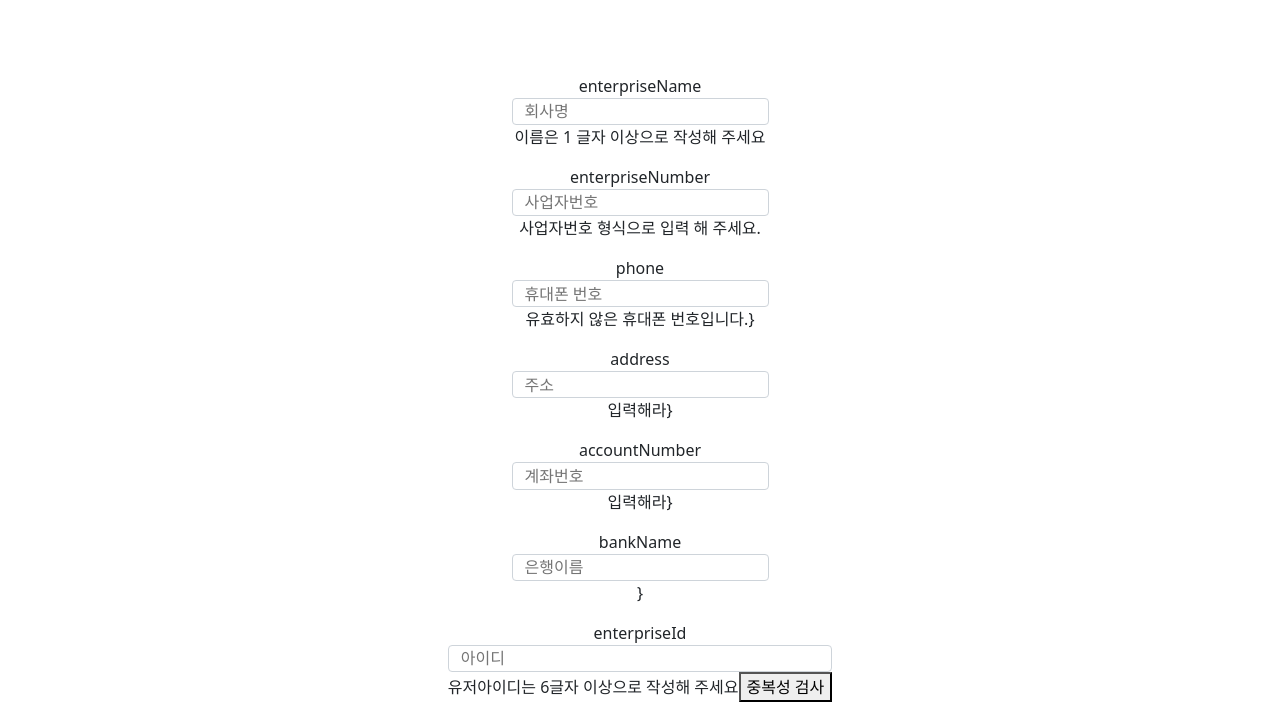
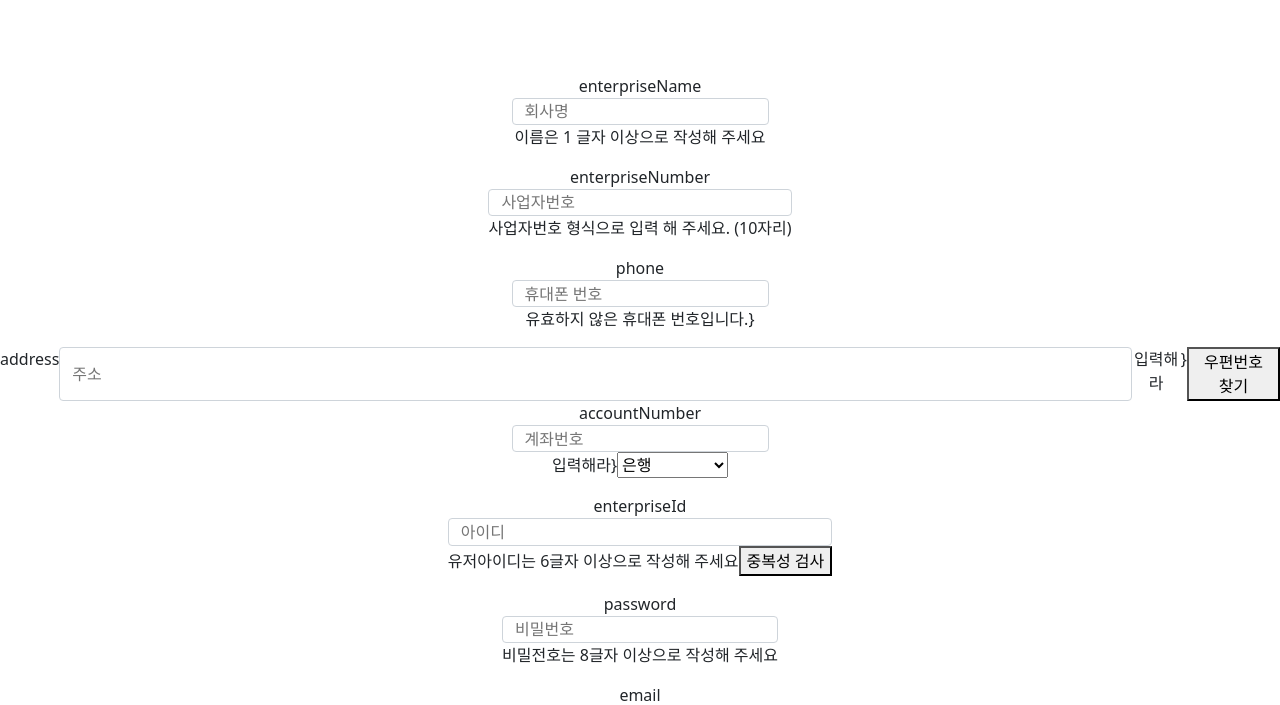
Before and after one commit to kimdonghyeon3/capstone, a React app: page /register/company in a window 1280 px wide. Shown: the part 88-793 px from the top of the page. Built offline with nearby package versions, Linux system fonts and the light colour scheme.

Commit message:
회원가입 (기업 유효성 검사 완료) 변경

```diff
--- a/package.json
+++ b/package.json
@@ -14,6 +14,7 @@
     "path-browserify": "^1.0.1",
     "react": "^18.0.0",
     "react-bootstrap": "^2.2.3",
+    "react-daum-postcode": "^3.0.3",
     "react-dom": "^18.0.0",
     "react-icon": "^1.0.0",
     "react-icons": "^4.3.1",
--- a/src/category.js
+++ b/src/category.js
@@ -1,12 +1,8 @@
 import {Header} from './laydout/header';
 import {Footer} from './laydout/footer';
-import {Link, Routes, Route, useParams} from "react-router-dom";
-import {BsSearch} from "react-icons/bs";
-import React from "react";
+import {Link, Routes, Route, useParams, useNavigate, useLocation} from "react-router-dom";
+import React, {useState} from "react";
 import Carousel from 'react-bootstrap/Carousel'
-import Card from 'react-bootstrap/Card'
-import {Button} from "react-bootstrap";
-import Nav from 'react-bootstrap/Nav'
 import './category.css';
 import Mypage from "./mypage";
 import Login from "./login";
@@ -516,7 +512,8 @@ const contents = [
     {id:6, title:'sale_event', description:<Category_content_sale_event/>}
 ]
 
-function Category_content(){
+function Category_content(props){
+
     var params = useParams();
     var category_id = params.category_id;
     console.log('params.category_id ', params, params.category_id);
@@ -541,6 +538,12 @@ function Category_content(){
 }
 
 function Category(){
+
+        const navstate = useLocation();
+
+        console.log("로그인 후");
+        console.log(navstate);
+        console.log(navstate);
 
     return(
             <div>
--- a/src/login.js
+++ b/src/login.js
@@ -34,7 +34,12 @@ function Login(){
                 console.log(response.data);
 
                 if(response.data.enterpriseId === state.userId){
-                    navigate("/category",response.data);
+                    navigate("/category/main", { state :{
+                            uid:response.data.enid,
+                            id:response.data.enterpriseId,
+                            role:'E',
+                        },
+                    });
                 }else{
                     alert("아이디와 비밀번호가 잘못되었습니다.");
                 }
--- /dev/null
+++ b/src/modals/post.css
@@ -0,0 +1,8 @@
+.postmodal{
+    background : rgba(0,0,0,0.25);
+    position : fixed;
+    left:0;
+    top:0;
+    height:100%;
+    width:100%;
+}
--- /dev/null
+++ b/src/modals/post.js
@@ -0,0 +1,42 @@
+import React, { useEffect, useState } from "react";
+import DaumPostcode from "react-daum-postcode";
+import './post.css';
+
+const Post = (props) => {
+    // const address = props.address;
+    // const setAddress = props.setAddress;
+
+    const complete = (data) =>{
+        let fullAddress = data.address;
+        let extraAddress = '';
+
+        if (data.addressType === 'R') {
+            if (data.bname !== '') {
+                extraAddress += data.bname;
+            }
+            if (data.buildingName !== '') {
+                extraAddress += (extraAddress !== '' ? `, ${data.buildingName}` : data.buildingName);
+            }
+            fullAddress += (extraAddress !== '' ? ` (${extraAddress})` : '');
+        }
+        console.log(data)
+        console.log(fullAddress)
+        console.log(data.zonecode)
+
+        props.setcompany({
+            ...props.company,
+            address:fullAddress,
+        })
+    }
+
+    return (
+        <div >
+            <DaumPostcode
+                className="postmodal"
+                autoClose
+                onComplete={complete} />
+        </div>
+    );
+};
+
+export default Post;
--- a/src/register.js
+++ b/src/register.js
@@ -2,13 +2,10 @@ import React, {useEffect, useState} from "react";
 import {Header} from './laydout/header';
 import {Footer} from './laydout/footer';
 import {BrowserRouter, Routes, Route, Link, useParams, useNavigate} from 'react-router-dom';
-import Form from "react-bootstrap/Form";
-import Button from "react-bootstrap/Button";
-import Row from 'react-bootstrap/Row';
-import Col from 'react-bootstrap/Col';
-import Container from 'react-bootstrap/Container';
+import DaumPostCode from 'react-daum-postcode';
 import './register.css';
 import axios from "axios";
+import Post from "./modals/post";
 
 function Register_main(){
     return(
@@ -272,7 +269,7 @@ function Register_company(){
     });
 
     const [nameMessage, setNamemessage] = useState('이름은 1 글자 이상으로 작성해 주세요');
-    const [numMessage, setNummessage] = useState('사업자번호 형식으로 입력 해 주세요.');
+    const [numMessage, setNummessage] = useState('사업자번호 형식으로 입력 해 주세요. (10자리)');
     const [phoneMessage, setPhonemessage] = useState("유효하지 않은 휴대폰 번호입니다.");
     const [enterpriseIdMessage, setenterpriseIdmessage] = useState('유저아이디는 6글자 이상으로 작성해 주세요');
     const [passwordMessage, setPasswordmessage] = useState('비밀전호는 8글자 이상으로 작성해 주세요');
@@ -284,13 +281,14 @@ function Register_company(){
     const [isname, setIsname] = useState(false);
     const [isnum, setIsnum] = useState(false);
     const [isphone, setIsphone] = useState(false);
-    const [isenterpriseId, setIsenterpriseId] = useState(false);
+    const [isenterpriseId, setIsenterpriseId] = useState(true);
     const [ispassword, setIspassword] = useState(false);
     const [isemail, setIsemail] = useState(false);
-    const [isaddress, setIsaddress] = useState(true);
-    const [isaccountNumber, setIsacounternumbermessage] = useState(true);
-    const [isbankname, setIsbankname] = useState(true);
+    const [isaddress, setIsaddress] = useState(false);
+    const [isaccountNumber, setIsacounternumbermessage] = useState(false);
+    const [isbankname, setIsbankname] = useState(false);
 
+    const [popup, setPopup] = useState(false);  //팝업
     //폼 입력시 변경되는 사항
     const handleInput = (e)=>{
         e.preventDefault();
@@ -309,12 +307,31 @@ function Register_company(){
 
         //사업자 번호 유효성 검사
         if(e.target.name === 'enterpriseNumber'){
-            if(e.target.value.length != 8){
-                setNummessage('사업자번호 형식으로 입력 해 주세요.');
+            if(e.target.value.length != 10){
+                setNummessage('사업자번호 형식으로 입력 해 주세요.(10자리)');
                 setIsnum(false);
             }else{
+                const regsplitNum = e.target.value.replace(/-/gi, '').split('').map(function(item) {
+                    return parseInt(item, 10);
+                });
+
+                const regkey = [1, 3, 7, 1, 3, 7, 1, 3, 5];
+                let regNumSum = 0;
+                for (var i = 0; i < regkey.length; i++) {
+                    regNumSum += regkey[i] * regsplitNum[i];
+                }
+                regNumSum += parseInt((regkey[8] * regsplitNum[8]) / 10, 10);
+                const regCheck = (Math.floor(regsplitNum[9])) === ((10 - (regNumSum % 10) ) % 10);
+
+                if(regCheck){
                     setNummessage('올바른 형식 입니다.');
                     setIsnum(true);
+                }else{
+                    setNummessage('사업자 번호가 유효하지 않습니다.');
+                    setIsnum(false);
+                }
+
+
             }
         }
 
@@ -322,7 +339,7 @@ function Register_company(){
         if(e.target.name === 'phoneNumber'){
             const regex = /^[0-9\b -]{0,13}$/;
             if (regex.test(e.target.value)) {
-                setPhonemessage("유효한 유대폰 번호입니다.");
+                setPhonemessage('올바른 형식 입니다.');
                 setIsphone(true);
             }
         }
@@ -371,6 +388,30 @@ function Register_company(){
             }
         }
 
+        //주소 유효성 검사
+        if(e.target.name === 'address'){
+            if(enroll_company.address === ''){
+                setaddressmessage("입력하세요")
+                setIsaddress(false);
+            }else{
+                setaddressmessage("올바른 형식입니다.")
+                setIsaddress(true);
+            }
+        }
+
+        //계좌 & 은행 유효송 검사
+        if(e.target.name === 'bankName' || e.target.name === 'accountNumber'){
+            if(enroll_company.bankName === '' || enroll_company.accountNumber === ''){
+                setaccountNumbermessage("계좌번호와 은행을 입력하세요")
+                setIsbankname(false);
+                setIsacounternumbermessage(false);
+            }else{
+                setaccountNumbermessage("올바른 입력입니다")
+                setIsbankname(true);
+                setIsacounternumbermessage(true);
+            }
+        }
+
         setEnroll_company({
             ...enroll_company,
             [e.target.name]:e.target.value,
@@ -386,10 +427,15 @@ function Register_company(){
             await axios
                 .post(baseUrl + "/register/company", enroll_company)
                 .then((response) =>{
-//                console.log(response.data);
+                    console.log(response.data);
                     console.log("성공~!");
+                    if(response.data.message === 'Success'){
+                        navigate('/login');
+                    }else{
+                        alert("오류났습니다.");
+                    }
                     // eslint-disable-next-line react-hooks/rules-of-hooks
-                    navigate('/login');
+
                 })
                 .catch((error) => {
                console.log(error);
@@ -424,6 +470,11 @@ function Register_company(){
             })
     }
 
+    //주소 팝업 변경
+    const handleComplete = (data) => {
+        setPopup(!popup);
+    }
+
     return(
         <div>
             <form onSubmit={handleSubmit} className="user_enroll_form">
@@ -436,15 +487,27 @@ function Register_company(){
                 <div><p>phone
                     <input className="user_enroll_text" placeholder="휴대폰 번호"  type="text" required={true} name="phoneNumber" onChange={handleInput} value={enroll_company.phoneNumber}/>
                     <span>{phoneMessage}</span>}</p></div>
-                <div><p>address
+                <div className="address_search" >address
                     <input className="user_enroll_text" placeholder="주소"  type="text" required={true} name="address" onChange={handleInput} value={enroll_company.address}/>
-                    <span>{addressMessage}</span>}</p></div>
+                    <span>{addressMessage}</span>}
+                    <button onClick={handleComplete}>우편번호 찾기</button>
+                    {popup && <Post company={enroll_company} setcompany={setEnroll_company}></Post>}
+                </div>
                 <div><p>accountNumber
                     <input className="user_enroll_text" placeholder="계좌번호"  type="text" required={true} name="accountNumber" onChange={handleInput} value={enroll_company.accountNumber}/>
-                    <span>{accountNumberMessage}</span>}</p></div>
-                <div><p>bankName
-                    <input className="user_enroll_text" placeholder="은행이름"  type="text" required={true} name="bankName" onChange={handleInput} value={enroll_company.bankName}/>
-                    <span>{bankNameMessage}</span>}</p></div>
+                    <span>{accountNumberMessage}</span>}
+                    <select name="bankName" onChange={handleInput}>
+                        <option value="none"> 은행 </option>
+                        <option value="우리은행">우리은행</option>
+                        <option value="KB국민은행">KB국민은행</option>
+                        <option value="신한은행">신한은행"</option>
+                        <option value="하나은행">하나은행</option>
+                        <option value="NH농협은행">NH농협은행</option>
+                        <option value="Sh수협은행">Sh수협은행</option>
+                        <option value="SC제일은행">SC제일은행</option>
+                        <option value="한국씨티은행">한국씨티은행</option>
+                    </select>
+                </p></div>
                 <div><p>enterpriseId
                     <input className="user_enroll_text" placeholder="아이디"  type="text" required={true} name="enterpriseId" onChange={handleInput}/>
                     {<span>{enterpriseIdMessage}</span>}
```
Also changed, not shown: src/register.css (line endings or trailing spaces), 1 other file.
